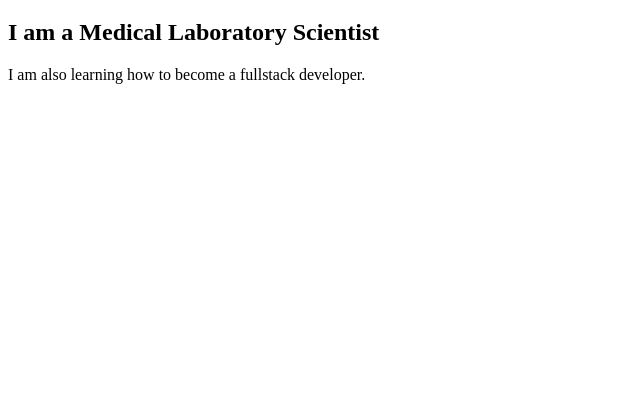
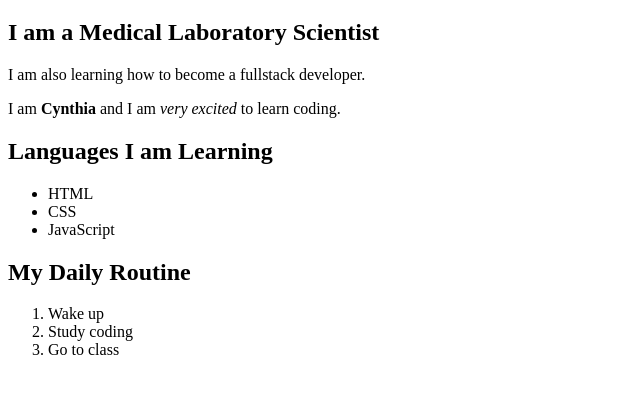
Before and after one commit to CynthiaOkafor/git_test, a plain HTML site: page index.html in a window 1280 px wide. Shown: the part 95-488 px from the top of the page, without its empty margins (0-640 px from the left). Drawn offline with Linux system fonts and the light colour scheme.

Commit message:
Add lists and text formatting to index.html

```diff
--- a/index.html
+++ b/index.html
@@ -9,5 +9,19 @@
         <h1>I am Cynthia</h1>
         <h2>I am a Medical Laboratory Scientist</h2>
         <p>I am also learning how to become a fullstack developer.</p>
+        <p>I am <strong>Cynthia</strong> and I am <em>very excited</em> to learn coding.</p>
+        <h2>Languages I am Learning</h2>
+        <ul>
+            <li>HTML</li>
+            <li>CSS</li>
+            <li>JavaScript</li>
+        </ul>
+
+        <h2>My Daily Routine</h2>
+        <ol>
+            <li>Wake up</li>
+            <li>Study coding</li>
+            <li>Go to class</li>
+        </ol>
     </body>
 </html>
```
